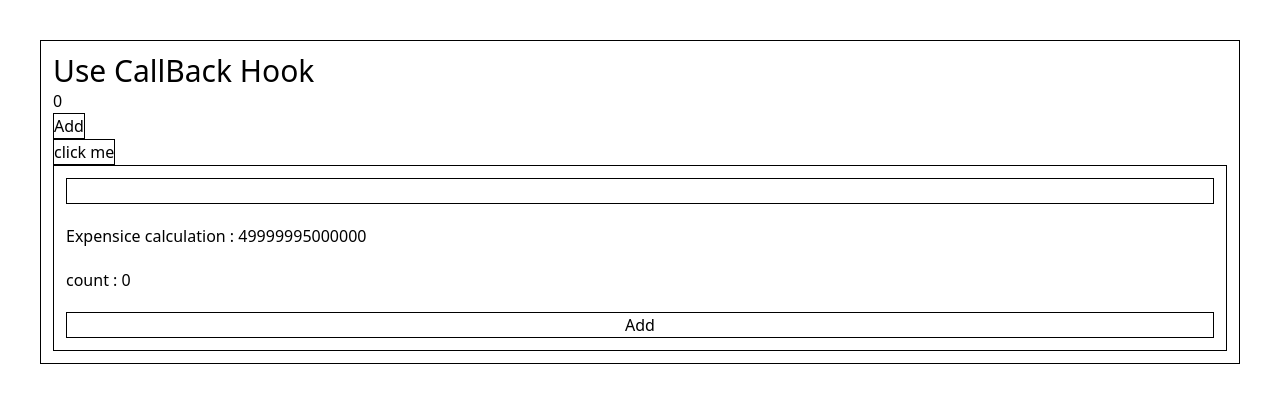
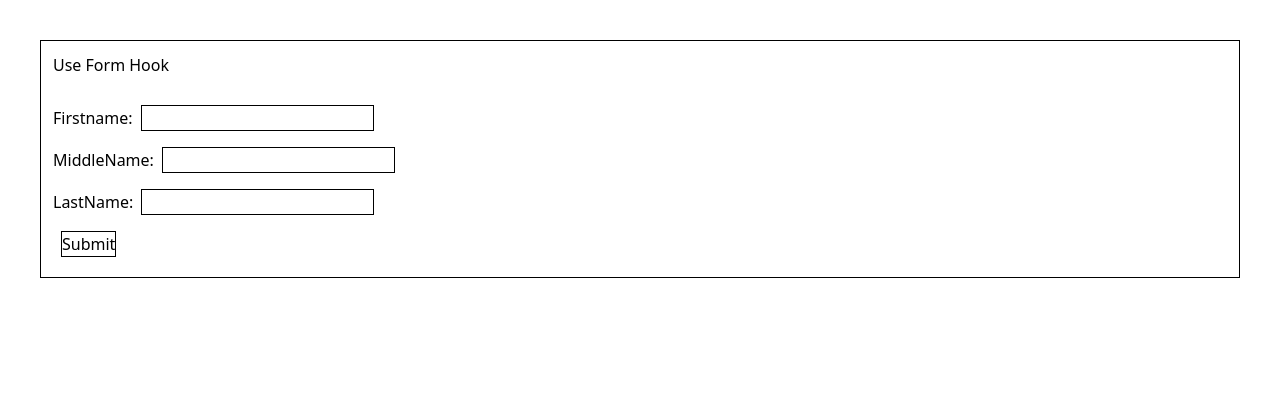
Before and after one commit to anuragShingare30/ReactJS-TypeScript, a React (Vite) app in the folder reactjs_intro/my-react-app/: page /login/1 in a window 1280 px wide. Shown: the top 402 px of the page. Built offline with nearby package versions, Linux system fonts and the light colour scheme.

Commit message:
all hooks added

```diff
--- a/reactjs_intro/my-react-app/src/App.jsx
+++ b/reactjs_intro/my-react-app/src/App.jsx
@@ -3,12 +3,12 @@ import {StateHook} from "./components/StateHook";
 import {StateLifting} from "./components/StateLifting"
 import { UseEffect } from "./components/UseEffect";
 import { UseContext } from "./components/useContext";
-import { BrowserRouter, Routes, Route } from "react-router";
 import Home from "./components/RouterPages/Home";
 import About from "./components/RouterPages/About";
 import Dashboard from "./components/RouterPages/Dashboard";
 import Profile from "./components/RouterPages/Profile";
 import ErrorPage from "./components/RouterPages/ErrorPage";
+import { BrowserRouter, Routes, Route } from "react-router";
 import UseParams from "./components/RouterPages/UseParams";
 import {ReactRouter} from "./components/ReactRouter";
 import UseForm from "./components/UseForm";
@@ -17,10 +17,10 @@ import UseRef from "./components/UseRef";
 import UseMemo from "./components/UseMemo";
 import UseCallBack from "./components/UseCallBack";
 
-// // Create Context
-// // Wrap the children inside an provider
-// // Pass the value through provider
-// // Consume data inside children
+// Create Context
+// Wrap the children inside an provider
+// Pass the value through provider
+// Consume data inside children
 // const userContext = createContext();
 // const themeContext = createContext();
 
@@ -58,15 +58,15 @@ function App() {
       <ReactRouter></ReactRouter> */}
 
 
-      {/* <UseForm></UseForm> */}
+      <UseForm></UseForm>
 
       {/* <ReactRedux></ReactRedux> */}
 
       {/* <UseRef></UseRef> */}
 
-      {/* <UseMemo></UseMemo> */}
+      {/* <UseMemo></UseMemo>  */}
 
-      <UseCallBack></UseCallBack>
+      {/* <UseCallBack></UseCallBack> */}
 
 
     </div>
--- a/reactjs_intro/my-react-app/src/components/RouterPages/UseParams.jsx
+++ b/reactjs_intro/my-react-app/src/components/RouterPages/UseParams.jsx
@@ -11,4 +11,4 @@ const UseParams = () => {
   )
 }
 
-export default UseParams
+export default UseParams;
--- a/reactjs_intro/my-react-app/src/components/UseEffect.jsx
+++ b/reactjs_intro/my-react-app/src/components/UseEffect.jsx
@@ -41,6 +41,8 @@ export const UseEffect = () => {
     // }, [count,total]);
 
 
+
+
   return (
     <div className='flex flex-col p-10 gap-2 items-center'>
       <button onClick={handleCount} className='border border-black p-1'>Count</button>
```
Also changed, not shown: reactjs_intro/my-react-app/src/components/ChildComp/ExpensiveComp.jsx (line endings or trailing spaces), reactjs_intro/my-react-app/src/components/ReactRouter.jsx (line endings or trailing spaces), reactjs_intro/my-react-app/src/components/UseCallBack.jsx (line endings or trailing spaces), reactjs_intro/my-react-app/src/components/UseContext.jsx (line endings or trailing spaces), reactjs_intro/my-react-app/src/components/UseRef.jsx (line endings or trailing spaces).
